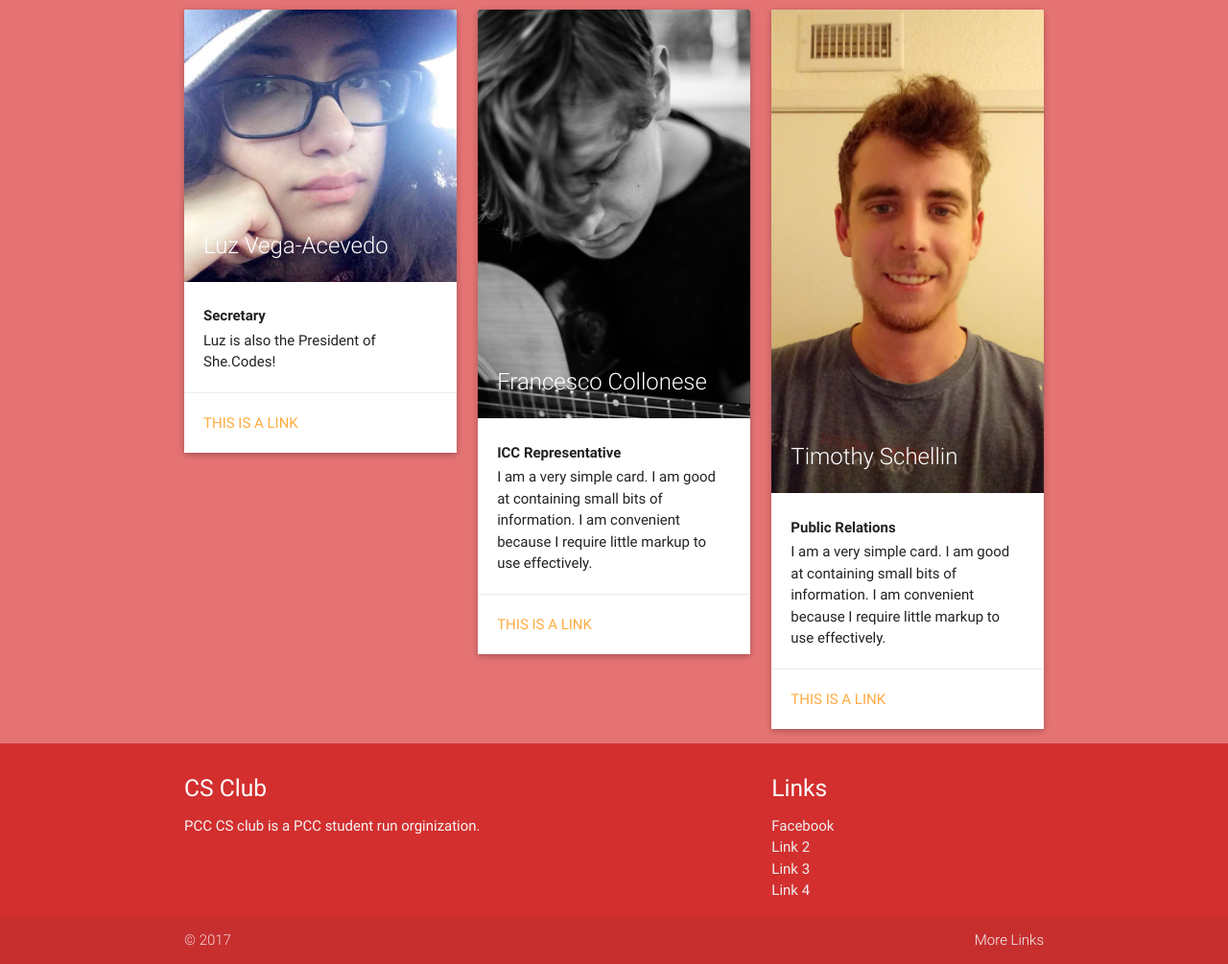
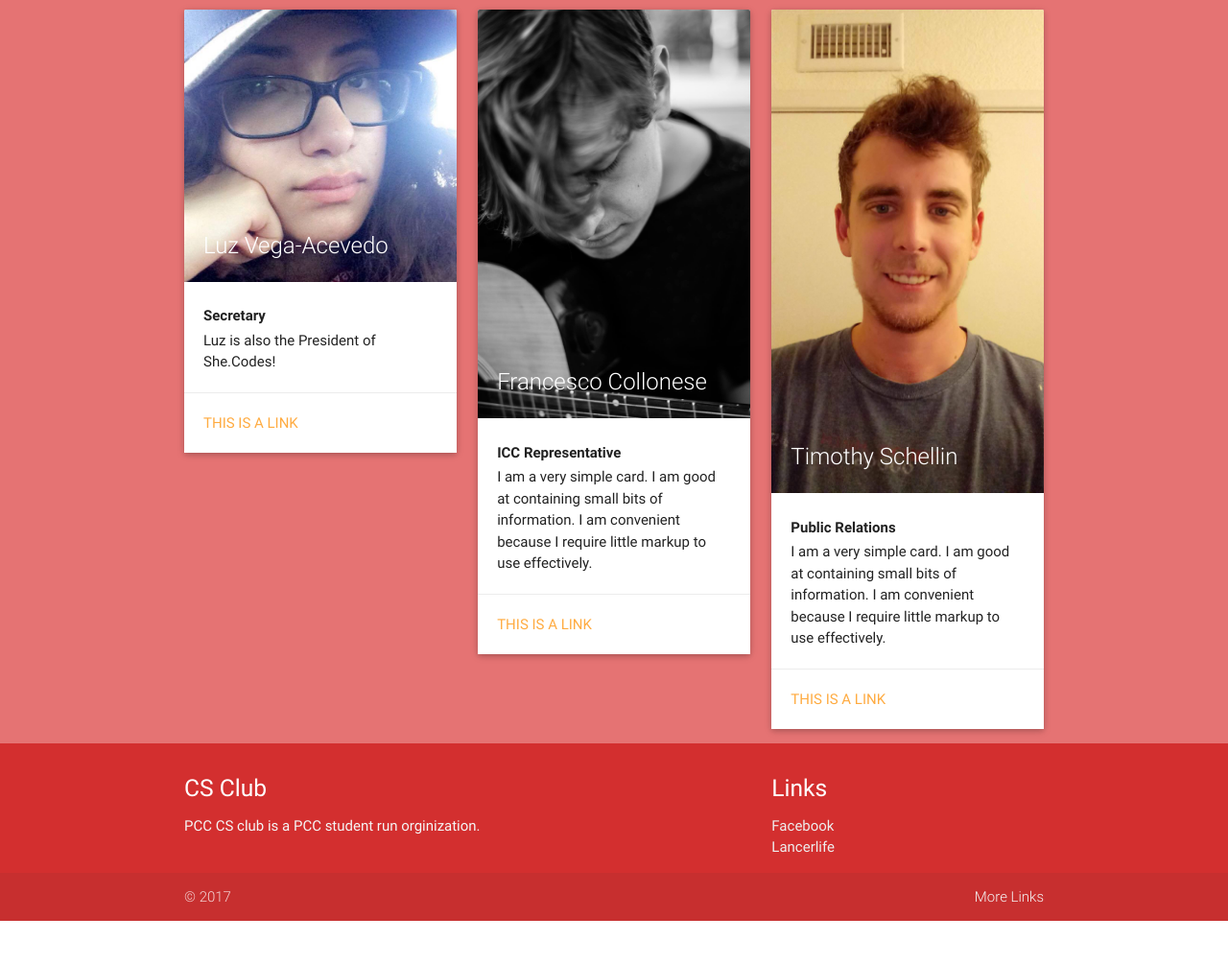
Before and after one commit to pfaraee/pcc-csclub, a website: page public/index.html in a window 1280 px wide. Shown: the part 1759-2764 px from the top of the page at 96% size. After the commit the page ends 2719 px from the top, so only its background shows below. Drawn offline with nearby package versions, Linux system fonts and the light colour scheme.

Commit message:
adds links

```diff
--- a/public/index.html
+++ b/public/index.html
@@ -180,10 +180,8 @@
           <div class="col l4 offset-l2 s12">
             <h5 class="white-text">Links</h5>
             <ul>
-              <li><a class="grey-text text-lighten-3" href="#!">Facebook</a></li>
-              <li><a class="grey-text text-lighten-3" href="#!">Link 2</a></li>
-              <li><a class="grey-text text-lighten-3" href="#!">Link 3</a></li>
-              <li><a class="grey-text text-lighten-3" href="#!">Link 4</a></li>
+              <li><a class="grey-text text-lighten-3" href="https://www.facebook.com/groups/lhite.pcc/">Facebook</a></li>
+              <li><a class="grey-text text-lighten-3" href="https://www.facebook.com/groups/lhite.pcc/">Lancerlife</a></li>
             </ul>
           </div>
         </div>
```
